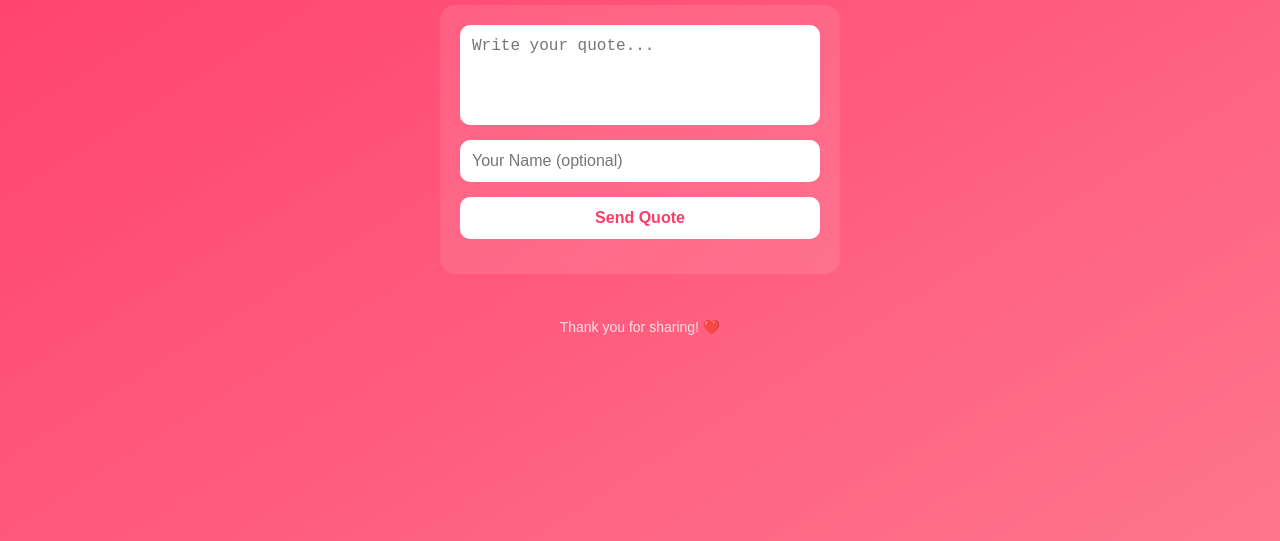
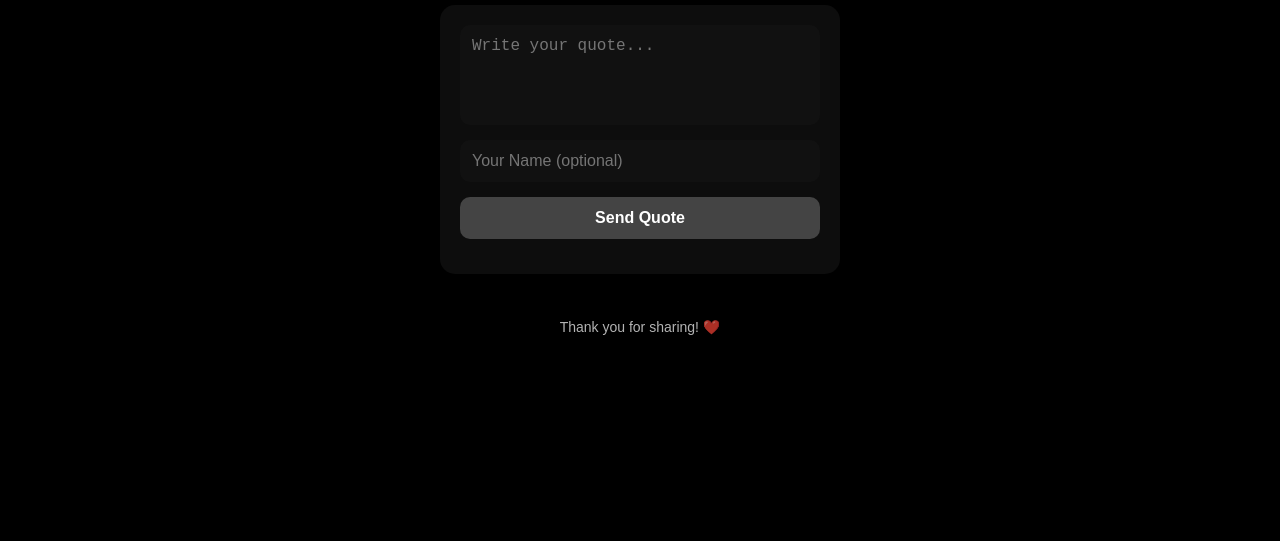
Before and after one commit to 13punisher/Quotes, a plain HTML site: page index.html in a window 1280 px wide. Shown: the part 259-800 px from the top of the page. Drawn offline with Linux system fonts and the light colour scheme.

Commit message:
index.html

```diff
--- a/index.html
+++ b/index.html
@@ -9,20 +9,20 @@
     * { box-sizing: border-box; margin:0; padding:0; }
     body {
       font-family: 'Arial', sans-serif;
-      background: linear-gradient(to bottom right, #ff3b6a, #ff758c);
+      background: #000;   /* Black background */
       display: flex;
       flex-direction: column;
       align-items: center;
       justify-content: center;
       min-height: 100vh;
-      color: #fff;
+      color: #fff;   /* White text */
       padding: 20px;
     }
     h1 { margin-bottom: 20px; text-align:center; }
 
     /* Form styling */
     form {
-      background: rgba(255,255,255,0.1);
+      background: rgba(255,255,255,0.05);
       padding: 20px;
       border-radius: 15px;
       display: flex;
@@ -37,16 +37,18 @@
       border-radius: 10px;
       border: none;
       font-size: 16px;
+      background: #111;   /* Dark input background */
+      color: #fff;        /* White text inside */
     }
     textarea { height: 100px; resize: none; }
     button {
-      background-color: #fff;
-      color: #ff3b6a;
+      background-color: #444;   /* Grey button */
+      color: #fff;
       font-weight: bold;
       cursor: pointer;
       transition: 0.3s;
     }
-    button:hover { background-color: #ff3b6a; color: #fff; }
+    button:hover { background-color: #666; }  /* Lighter grey on hover */
 
     /* Message styling */
     #message {
@@ -61,7 +63,7 @@
       margin-top: 30px;
       font-size: 14px;
       text-align: center;
-      opacity: 0.8;
+      opacity: 0.7;
     }
 
     @media (max-width: 480px) {
@@ -95,6 +97,10 @@
       const quote = document.getElementById("quote").value;
       const name = document.getElementById("name").value;
 
+      // Show loading message instantly
+      messageEl.style.color = "yellow";
+      messageEl.innerText = "⏳ Submitting...";
+
       try {
         const res = await fetch(sheetURL, {
           method: "POST",
@@ -112,7 +118,7 @@
           setTimeout(() => { messageEl.innerText = ""; messageEl.style.opacity = "1"; }, 3500);
         }
       } catch(err) {
-        messageEl.style.color = "yellow";
+        messageEl.style.color = "red";
         messageEl.innerText = "❌ Error: " + err.message;
       }
     });
```
